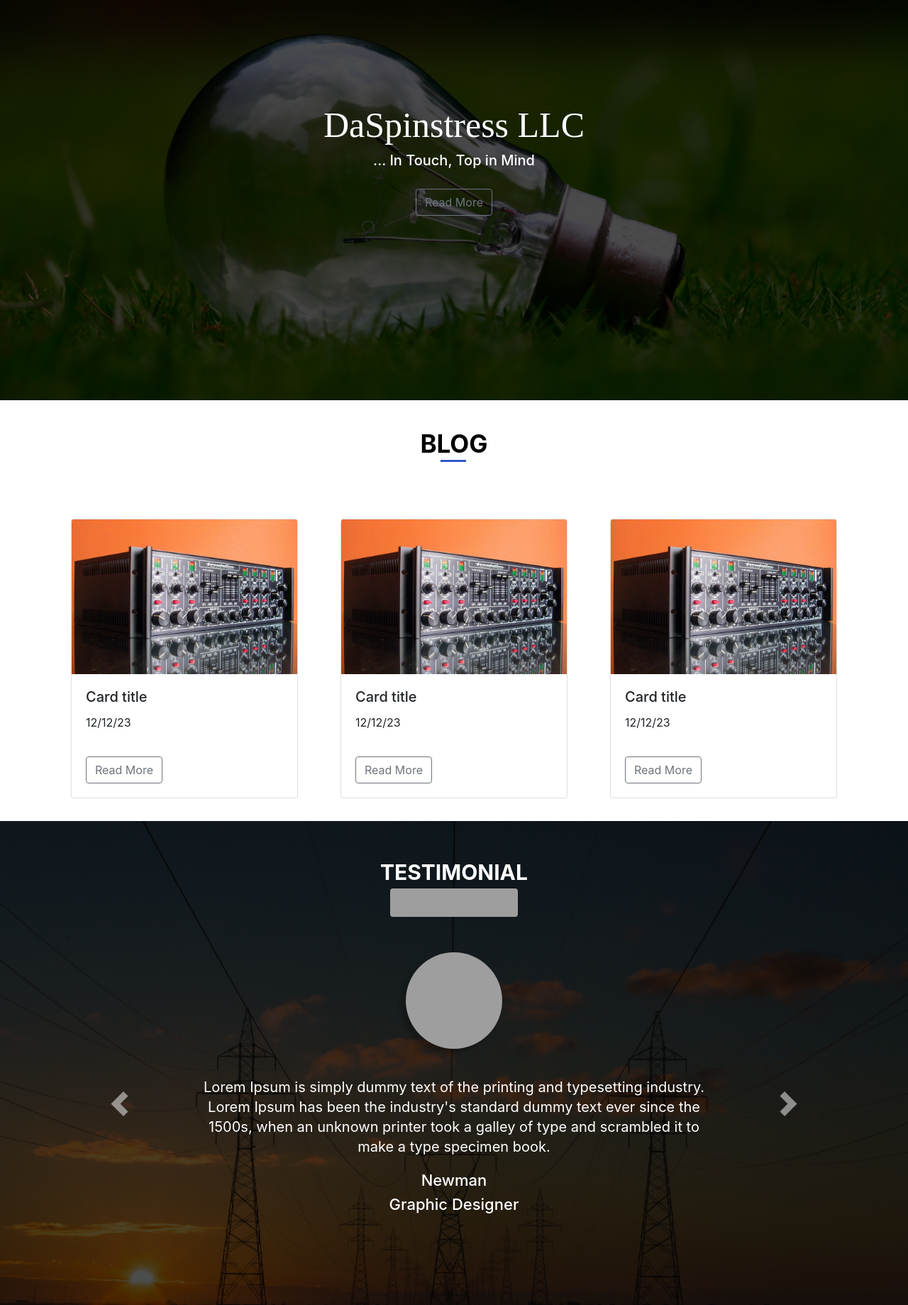
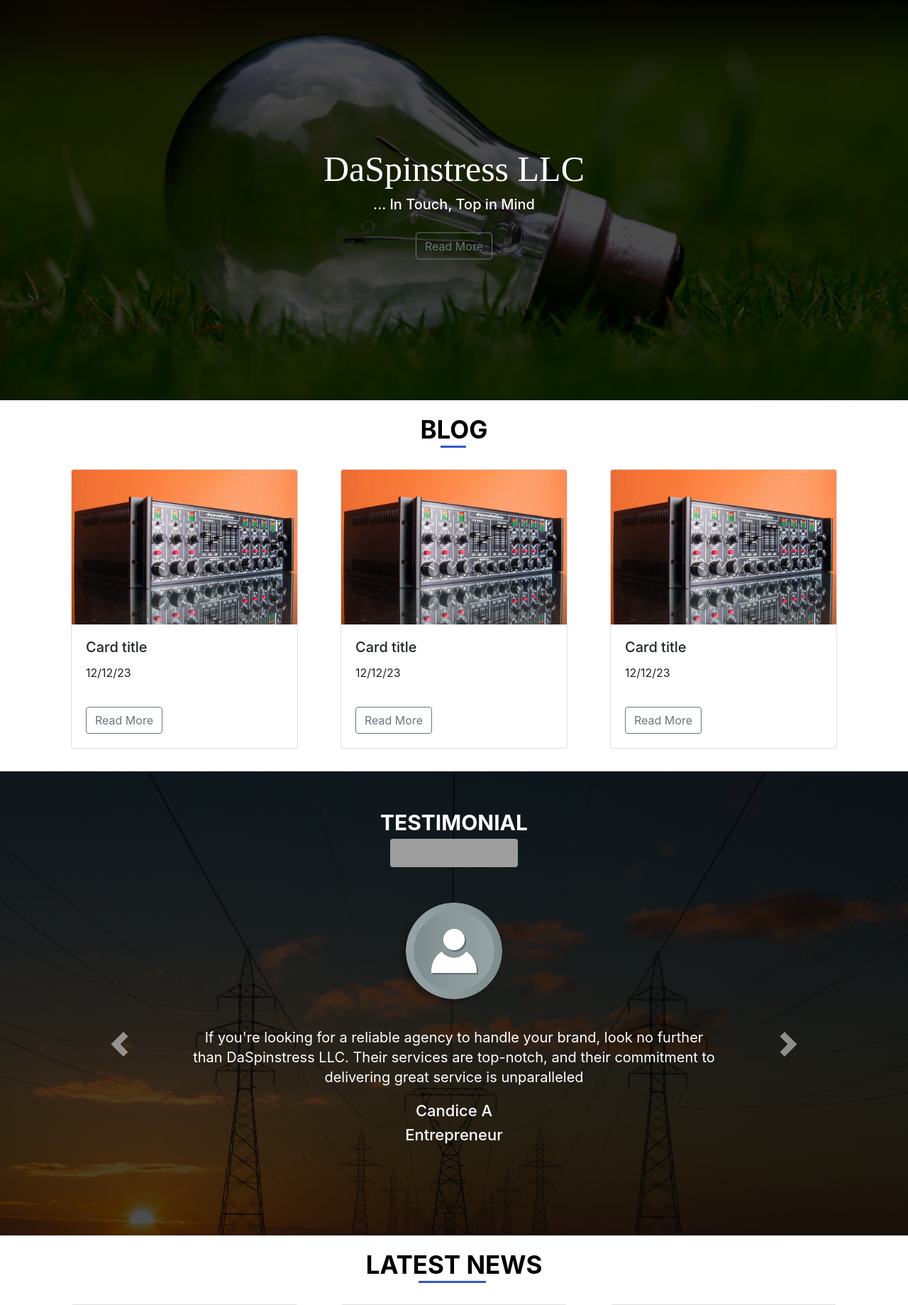
Before and after one commit to godfredtenkorang/DaSpinstress-website, a Django app: page / in a window 1280 px wide. Shown: the part 76-1915 px from the top of the page at 71% size. Run offline with Django 4.2, Linux system fonts and the light colour scheme; some libraries are stand-ins or nearby versions; grey boxes are pictures that could not be loaded.

Commit message:
made changes

```diff
--- a/akuaa/templates/akuaa/base.html
+++ b/akuaa/templates/akuaa/base.html
@@ -21,6 +21,11 @@
 </head>
 <!-- 3A1078, 4E31AA, 2F58CD, 3795BD -->
 <style>
+  .required::after {
+    content: "*";
+    color: #2F58CD;
+    font-size: 20px;
+  }
   /* Navbar */
 
   .nav-link {
@@ -98,9 +103,9 @@
   }
 
   .welcome {
-    padding-top: 20%;
+    padding-top: 30%;
     position: relative;
-    top: 50%;
+    top: 40%;
     left: 50%;
     transform: translate(-50%, -50%);
   }
@@ -823,8 +828,8 @@
   .section-title {
     flex: 0 0 100%;
     max-width: 100%;
-    margin-bottom: 80px;
-    margin-top: 40px;
+    margin-bottom: 30px;
+    margin-top: 20px;
     text-align: center;
   }
 
@@ -1071,7 +1076,7 @@
     <div class="container">
       <div class="row">
         <div class="col-md-3 pt-5">
-          <h3 class="footer-title">Useful Links</h3>
+          <h3 style="font-family: 'Merriweather', serif;" class="footer-title">Useful Links</h3>
           <div class="pt-3">
             <ul>
               <li class="footer-list">
@@ -1096,7 +1101,7 @@
           </div>
         </div>
         <div class="col-md-3 pt-5">
-          <h3 class="footer-title">Our Services</h3>
+          <h3 style="font-family: 'Merriweather', serif;" class="footer-title">Our Services</h3>
           <div class="pt-3">
             <ul>
               <li class="footer-list">
@@ -1121,7 +1126,7 @@
           </div>
         </div>
         <div class="col-md-3 pt-5">
-          <h3 class="footer-title">Contact Us</h3>
+          <h3 style="font-family: 'Merriweather', serif;" class="footer-title">Contact Us</h3>
           <div class="footer-text pt-3">
             <h6>10 Marsh lane, Elkton, Maryland, 21921, United States</h6>
             <br>
@@ -1130,7 +1135,7 @@
           </div>
         </div>
         <div class="col-md-3 pt-5">
-          <h3 class="footer-title">About DaSpinstress</h3>
+          <h3 style="font-family: 'Merriweather', serif;" class="footer-title">About DaSpinstress</h3>
           <div class="footer-text pt-3">
             <h6>Lorem ipsum dolor sit amet consectetur adipisicing elit.</h6>
           </div>
--- a/akuaa/templates/akuaa/home.html
+++ b/akuaa/templates/akuaa/home.html
@@ -117,32 +117,26 @@
             <div class="carousel-inner" role="listbox">
                 <div class="carousel-item active">
                     <div class="testimonial4_slide">
-                        <img src="https://i.ibb.co/8x9xK4H/team.jpg" class="img-circle img-responsive" />
-                        <p>Lorem Ipsum is simply dummy text of the printing and typesetting industry. Lorem Ipsum has
-                            been the industry's standard dummy text ever since the 1500s, when an unknown printer took a
-                            galley of type and scrambled it to make a type specimen book. </p>
-                        <h4>Newman</h4>
-                        <h4>Graphic Designer</h4>
+                        <img src="{% static 'akuaa/images/testimonial-profile.png' %}" class="img-circle img-responsive" />
+                        <p>If you're looking for a reliable agency to handle your brand, look no further than DaSpinstress LLC. Their services are top-notch, and their commitment to delivering great service is unparalleled</p>
+                        <h4>Candice A</h4>
+                        <h4>Entrepreneur</h4>
                     </div>
                 </div>
                 <div class="carousel-item">
                     <div class="testimonial4_slide">
-                        <img src="https://i.ibb.co/8x9xK4H/team.jpg" class="img-circle img-responsive" />
-                        <p>Lorem Ipsum is simply dummy text of the printing and typesetting industry. Lorem Ipsum has
-                            been the industry's standard dummy text ever since the 1500s, when an unknown printer took a
-                            galley of type and scrambled it to make a type specimen book. </p>
-                        <h4>Client 2</h4>
-                        <h4>Graphic Designer</h4>
+                        <img src="{% static 'akuaa/images/testimonial-profile.png' %}" class="img-circle img-responsive" />
+                        <p> Working with DaSpinstress was a great experience. They were professional, knowledgeable, and provided quality results in a timely manner. I would highly recommend them to anyone in need of digital marketing services.</p>
+                        <h4>Zane</h4>
+                        <h4>Product Manager</h4>
                     </div>
                 </div>
                 <div class="carousel-item">
                     <div class="testimonial4_slide">
-                        <img src="https://i.ibb.co/8x9xK4H/team.jpg" class="img-circle img-responsive" />
-                        <p>Lorem Ipsum is simply dummy text of the printing and typesetting industry. Lorem Ipsum has
-                            been the industry's standard dummy text ever since the 1500s, when an unknown printer took a
-                            galley of type and scrambled it to make a type specimen book. </p>
-                        <h4>Client 3</h4>
-                        <h4>Graphic Designer</h4>
+                        <img src="{% static 'akuaa/images/testimonial-profile.png' %}" class="img-circle img-responsive" />
+                        <p>I've been working with DaSpinstress for abuut 2 years, and I can confidently say that they are the best in the market. Their commitment to sustainability is also a huge plus.</p>
+                        <h4>Paul T</h4>
+                        <h4>Product Manager</h4>
                     </div>
                 </div>
             </div>
@@ -162,7 +156,7 @@
     <div class="container">
         <div class="row">
             <div class="col-md-4 d-flex justify-content-center">
-                <div class="card" style="width: 20rem;">
+                <div class="card mb-3" style="width: 20rem;">
                     <img src="{% static 'akuaa/images/foundation.jpeg' %}" class="card-img-top" alt="...">
                     <div class="card-body">
                         <h4 class="card-title">Card title</h4>
@@ -173,7 +167,7 @@
                 </div>
             </div>
             <div class="col-md-4 d-flex justify-content-center">
-                <div class="card" style="width: 20rem;">
+                <div class="card mb-3" style="width: 20rem;">
                     <img src="{% static 'akuaa/images/foundation.jpeg' %}" class="card-img-top" alt="...">
                     <div class="card-body">
                         <h4 class="card-title">Card title</h4>
@@ -184,7 +178,7 @@
                 </div>
             </div>
             <div class="col-md-4 d-flex justify-content-center">
-                <div class="card" style="width: 20rem;">
+                <div class="card mb-3" style="width: 20rem;">
                     <img src="{% static 'akuaa/images/foundation.jpeg' %}" class="card-img-top" alt="...">
                     <div class="card-body">
                         <h4 class="card-title">Card title</h4>
--- a/akuaa/templates/akuaa/service.html
+++ b/akuaa/templates/akuaa/service.html
@@ -6,7 +6,7 @@
         <h4 class="page-title pt-4">Services</h4>
     </div>
 </section>
-<section>
+<section class="pt-4">
     <div class="container">
         <div class="row">
             <div class="col-md-4 pb-3 d-flex justify-content-center">
```
Also changed, not shown: akuaa/templates/akuaa/about.html (+4 -4 lines), akuaa/templates/akuaa/career.html (+13 -11 lines), akuaa/templates/akuaa/contact.html (+7 -7 lines), akuaa/static/akuaa/images/location.png (added), akuaa/static/akuaa/images/mail.png (added), akuaa/static/akuaa/images/phone.png (added), akuaa/static/akuaa/images/testimonial-profile.png (added), akuaa/static/akuaa/images/website.png (added), 1 other file.
